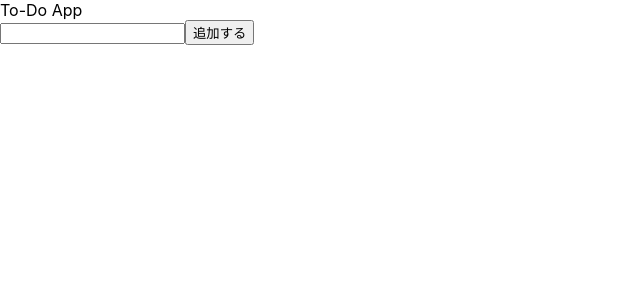
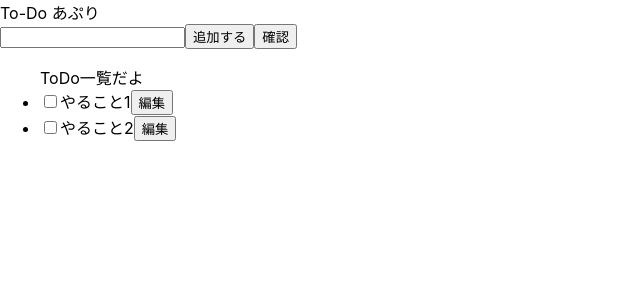
Before and after one commit to na-go/React_ToDoApp, a React (Create React App) app: page / in a window 1280 px wide. Shown: the top 300 px of the page, without its empty margins (0-640 px from the left). Built offline with nearby package versions, Linux system fonts and the light colour scheme.

Commit message:
リスト追加とモーダルの表示まで

```diff
--- a/src/App.tsx
+++ b/src/App.tsx
@@ -9,26 +9,71 @@ type Task = {
 const initialTask:Task[] = [
   {
     id: 1,
-    title: 'やること',
+    title: 'やること1',
+    done: false
+  },
+  {
+    id: 2,
+    title: 'やること2',
     done: false
   }
 ]
 
 const App: VFC = () => {
-  const [inputTask, setInputTask] = useState<string>('')
+  const [tasks, setTasks] = useState<Task[]>(initialTask)
   const [inputTitle, setInputTitle] = useState<string>(' ')
-  const handleInputChange = (e: React.ChangeEvent<HTMLInputElement>) => {
-    setInputTitle(e.target.value)
+  const [doneTask, setDoneTask] = useState<boolean>(false)
+  const [showModal, setShowModal] = useState<boolean>(false)
+  const [countId, setCountId] = useState<number>(tasks.length + 1)
+
+  const handleSubmit = () => {
+    const newTask = {
+      id: countId,
+      title: inputTitle,
+      done: false
+    }
+    setTasks([newTask, ...tasks])
+    setInputTitle('')
+    setCountId(countId + 1)
   }
 
-  const handleSubmit = () => {
-    setInputTask(inputTitle)
+  const handleDone = (task: Task) => {
+    setTasks(prev => prev.map(t =>
+        t.id === task.id
+            ? { ...task, done: !task.done }
+            : t
+    ))
   }
+
+  const handleEdit = () => {
+    setShowModal(true)
+  }
+
+  const Modal = () => {
+    return (
+      <>
+      {showModal &&
+        <div id="overlay">
+          <div id="modalContent">
+            <p>修正を記述してください</p>
+            <input
+              type="text"
+              className='edit-input'
+              onClick={() => handleEdit()}
+            ></input>
+            <button onClick={() => setShowModal(false)}>Close</button>
+          </div>
+        </div>
+      }
+      </>
+    )
+  }
+
 
   return (
     <div className="App">
       <header className="App-header">
-        To-Do App
+        To-Do あぷり
       </header>
 
       <div className='input-bar'>
@@ -36,10 +81,39 @@ const App: VFC = () => {
           type="text"
           className="input-task"
           value={inputTitle}
-          onChange={handleInputChange}
+          onChange={(e) => {setInputTitle(e.target.value)}}
           placeholder="TODO入力欄"
         />
         <button className='input-button' onClick={handleSubmit}>追加する</button>
+        <button onClick={() => {console.log(tasks)}}>確認</button>
+      </div>
+      <div className='inner'>
+        {tasks.length <= 0 ? '何も登録されてないよ' :
+        <ul className="task-list">
+          ToDo一覧だよ
+          {tasks.map((task) => (
+            <li className='task-id`${task.id}`'>
+                <input
+                    type="checkbox"
+                    className="checkbox-input"
+                    onClick={() => handleDone(task)}
+                    defaultChecked={ task.done }
+                />
+              <label>
+                <span className="checkbox-label">{ task.title }</span>
+              </label>
+              <button
+                onClick={() => handleEdit()}
+                className="btn-edit"
+              >
+                編集
+              </button>
+            </li>
+          ))}
+        </ul>
+        }
+        <Modal />
+
       </div>
     </div>
   )
```
